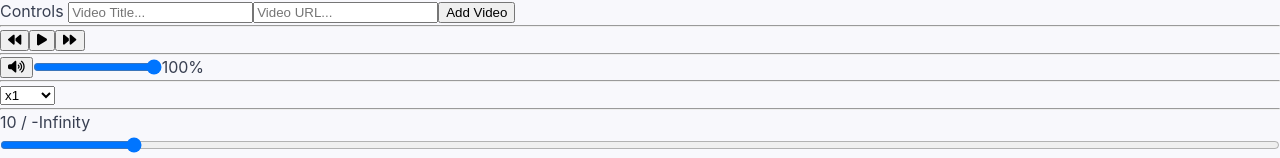
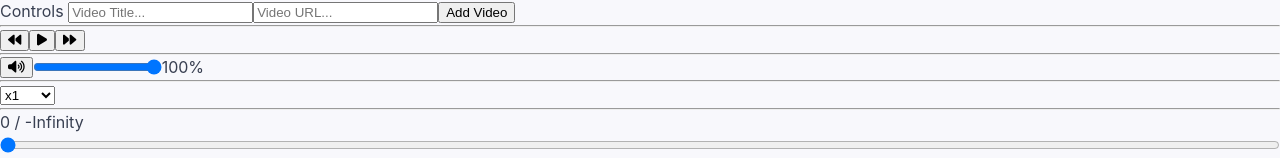
Before and after one commit to eoussama/playback-sync, a Vue app: page / in a window 1280 px wide. Shown: the part 639-797 px from the top of the page. Built offline with nearby package versions, Linux system fonts and the light colour scheme.

Commit message:
🛳️ Seeking, #24

```diff
--- a/src/components/Controls.vue
+++ b/src/components/Controls.vue
@@ -24,6 +24,7 @@ export default defineComponent({
       'setMuted',
       'setVolume',
       'setSpeed',
+      'setTimeline',
       'seek'
     ]),
 
@@ -107,6 +108,14 @@ export default defineComponent({
      */
     onSpeed(speed: number): void {
       this.setSpeed(speed);
+    },
+
+    /**
+     * @description
+     * Updates the sources timelines
+     */
+    onTimelineChanged(time: number) {
+      this.setTimeline(time);
     }
   },
 
@@ -126,6 +135,23 @@ export default defineComponent({
      */
     duration() {
       return Math.max(...this.sources.map(e => e.metadata.duration));
+    },
+
+    /**
+     * @description
+     * Returns the current time of the longest loaded source
+     * to use a a reference for universal time
+     */
+    timelineValue() {
+      if (this.sources.length > 0) {
+        const sources = this.sources.map(e => ({ id: e.id, duration: e.metadata.duration }));
+        const longestSource = sources.sort((a, b) => b.duration - a.duration)[0];
+        const player = SourceHelper.getPlayer(longestSource.id);
+
+        return player?.currentTime ?? 0;
+      }
+
+      return 0;
     }
   },
 
@@ -199,8 +225,9 @@ export default defineComponent({
   <hr>
 
   <Timeline
-    :value="10"
     :duration="duration"
+    :value="timelineValue"
+    @timeline-updated="onTimelineChanged"
   />
 </template>
 
--- a/src/components/Timeline.vue
+++ b/src/components/Timeline.vue
@@ -3,9 +3,27 @@ import { defineComponent } from 'vue';
 
 
 export default defineComponent({
+  emits: ['timelineUpdated'],
+
   props: {
     value: Number,
     duration: Number
+  },
+
+  methods: {
+
+    /**
+     * @description
+     * Emits timeline change
+     *
+     * @param e The change event
+     */
+    onChanged(e: Event) {
+      const target = e.target as HTMLInputElement;
+      const value = parseFloat(target.value) ?? 0;
+
+      this.$emit('timelineUpdated', value);
+    }
   }
 });
 </script>
@@ -17,10 +35,11 @@ export default defineComponent({
     </div>
     <div class="timeline__track">
       <input
-        :min="0"
+        min="0"
+        type="range"
         :value="value"
         :max="duration"
-        type="range"
+        @input="onChanged"
       >
     </div>
   </div>
--- a/src/state/effects/sources.effect.ts
+++ b/src/state/effects/sources.effect.ts
@@ -60,6 +60,14 @@ export function hookSourcesEffect() {
 
           break;
         }
+
+        case 'setTimeline': {
+          for (const source of store.sources) {
+            SourceHelper.setTime(source.id, ...args);
+          }
+
+          break;
+        }
       }
     });
   });
--- a/src/state/stores/sources.store.ts
+++ b/src/state/stores/sources.store.ts
@@ -60,9 +60,17 @@ export const useSourcesStore = defineStore('sources', {
      * Notify the sources that the timeline needs to be seeked
      * to a specific point relative to its current position.
      *
-     * @param time The speed to set
+     * @param time The time to seek
      */
     seek(time: number) { },
+
+    /**
+     * @description
+     * Updates sources timeline's current time
+     *
+     * @param time The time to seek to
+     */
+    setTimeline(time: number) { },
 
     /**
      * @description
--- a/src/utils/helpers/source.helper.ts
+++ b/src/utils/helpers/source.helper.ts
@@ -1,6 +1,6 @@
 import { v4 } from 'uuid';
+import type { TMetadata } from '../types/composition/metadata.type';
 import type { TSource } from '@/utils/types/composition/source.type';
-import type { TMetadata } from '../types/composition/metadata.type';
 
 
 
@@ -84,6 +84,21 @@ export class SourceHelper {
 
   /**
    * @description
+   * Seeks to a specific time on the timeline
+   *
+   * @param id The ID of the source
+   * @param time The time to seek to
+   */
+  static setTime(id: string, time: number): void {
+    const player = this.getPlayer(id);
+
+    if (player) {
+      player.currentTime = time;
+    }
+  }
+
+  /**
+   * @description
    * Sets the volume of the sources
    *
    * @param id The ID of the source
@@ -118,7 +133,7 @@ export class SourceHelper {
    *
    * @param id The ID of the DOM element
    */
-  private static getPlayer(id: string): HTMLVideoElement {
+  static getPlayer(id: string): HTMLVideoElement {
     return document.getElementById(id) as HTMLVideoElement;
   }
 
```
